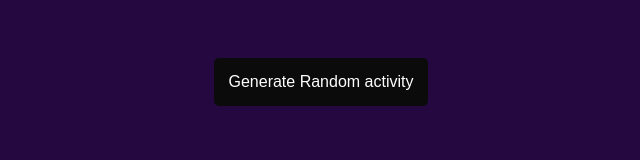
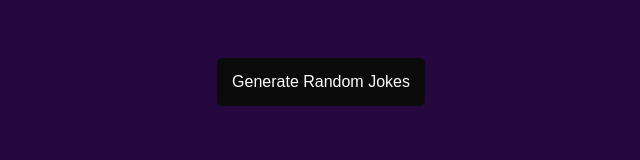
Before and after one commit to Aiswaryagithub-10/Random-Jokes, a plain HTML site: page index.html in a window 1280 px wide. Shown: the full height of the page, 319-959 px from the left. Drawn offline with Linux system fonts and the light colour scheme.

Commit message:
Update index.html

```diff
--- a/index.html
+++ b/index.html
@@ -8,7 +8,7 @@
 </head>
 <body>
     <div class="container">
-        <button id="generate-btn">Generate Random activity</button>
+        <button id="generate-btn">Generate Random Jokes</button>
         <div id="joke-display"></div> <!-- Changed to a div to hold multiple jokes -->
     </div>
 
```
